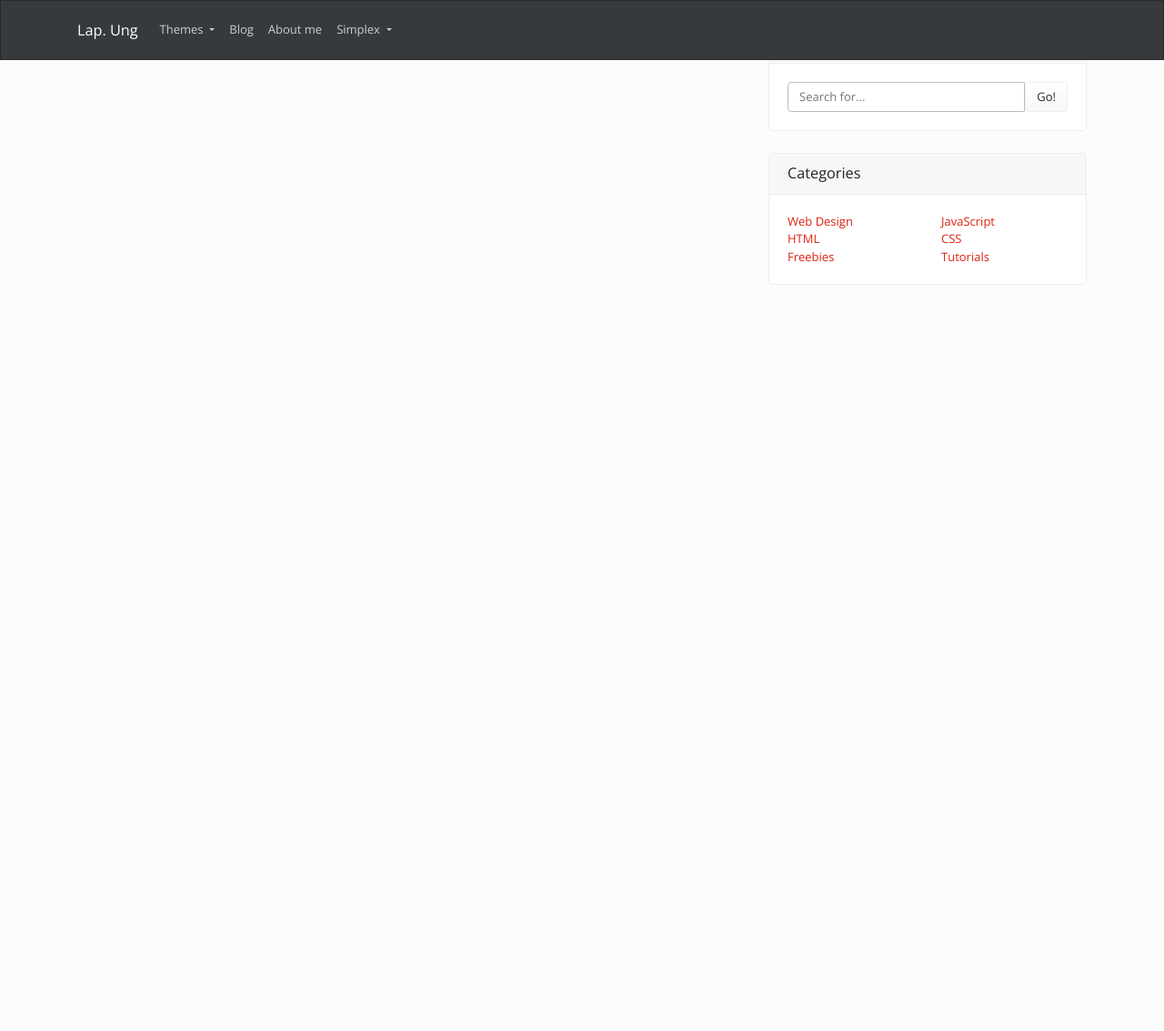
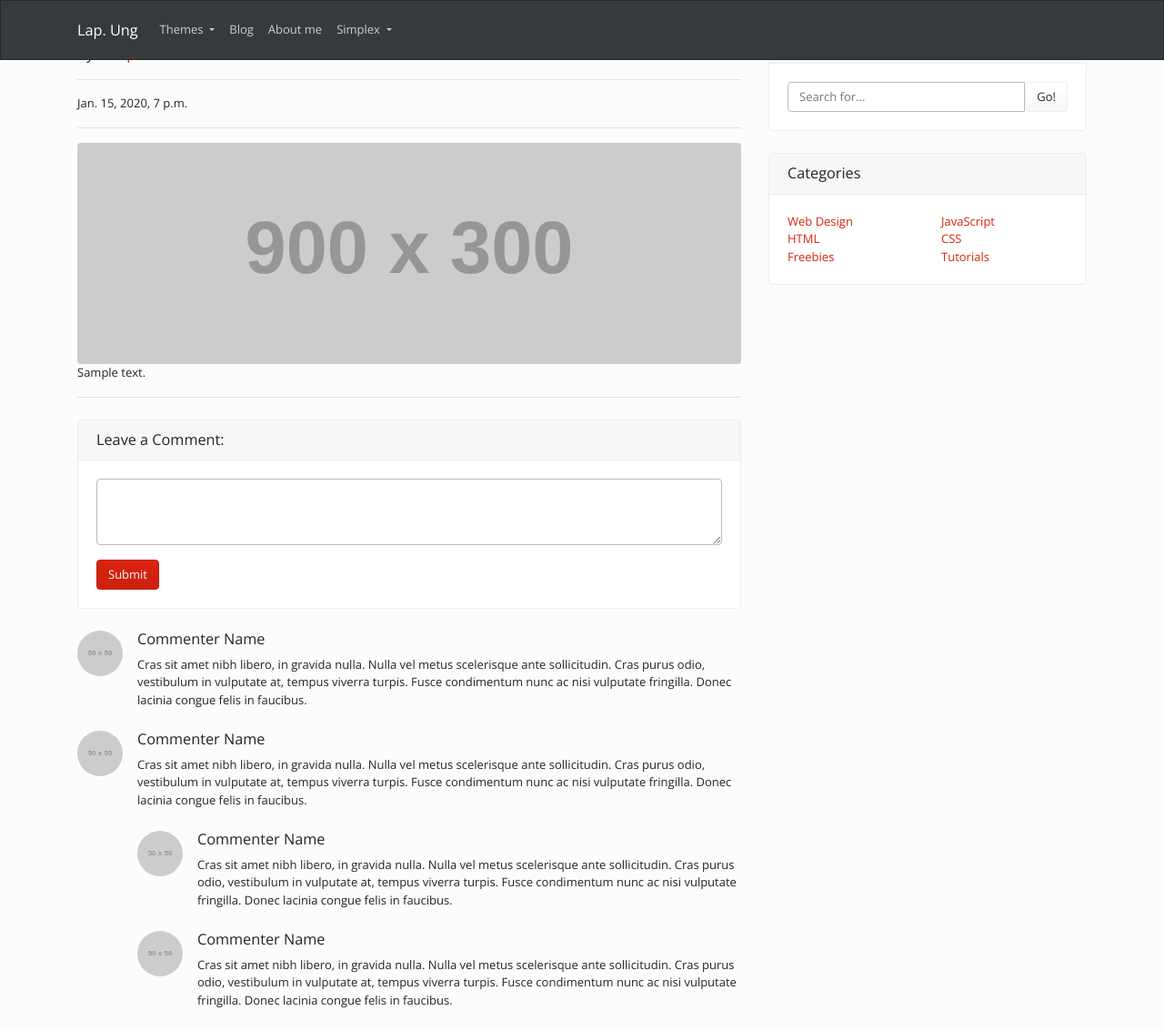
Before and after one commit to BaeSangUng/Django_web, a Django app: page /blog/1/ in a window 1280 px wide. Shown: the whole page at 91% size. Before the commit the page ends 313 px from the top, so only its background shows below. Run offline with Django 3.2, Linux system fonts and the light colour scheme; tables that the repository leaves empty hold one stand-in row (values such as "Sample post"); grey boxes labelled with a size stand in for pictures from a placeholder-image service; some libraries are stand-ins or nearby versions.

Commit message:
modify post detail page

```diff
--- a/blog/templates/blog/base.html
+++ b/blog/templates/blog/base.html
@@ -75,13 +75,13 @@
     <div class="row">
 
         <!-- Blog Entries Column -->
-        <div class="col-md-8">
+        <div class="col-md-8" id="main_div">
             {% block content %}
             {% endblock %}
         </div>
 
         <!-- Sidebar Widgets Column -->
-        <div class="col-md-4">
+        <div class="col-md-4" id="side_div">
 
             <!-- Search Widget -->
             <div class="card my-4">
--- a/blog/templates/blog/post_detail.html
+++ b/blog/templates/blog/post_detail.html
@@ -1,8 +1,77 @@
 {% extends 'blog/base.html' %}
 {% block title %}{{ object.title }} - Blog{% endblock %}
 {% block content %}
+<!-- Title -->
 <h1>{{ object.title }}</h1>
-<div>
-    {{ object.content }}
+
+<!-- Author -->
+<p class="lead">
+    by
+    <a href="#">{{ object.author.username }}</a>
+</p>
+
+<hr>
+
+<!-- Date/Time -->
+<p> {{ object.created }}</p>
+
+<hr>
+
+<!-- Preview Image -->
+{% if object.head_image %}
+    <img class="img-fluid rounded" src="http://placehold.it/900x300" alt="">
+{% endif %}
+
+
+<!-- Post Content -->
+{{ object.content }}
+
+<hr>
+<!-- Comments Form -->
+<div class="card my-4">
+    <h5 class="card-header">Leave a Comment:</h5>
+    <div class="card-body">
+        <form>
+            <div class="form-group">
+                <textarea class="form-control" rows="3"></textarea>
+            </div>
+            <button type="submit" class="btn btn-primary">Submit</button>
+        </form>
+    </div>
+</div>
+
+<!-- Single Comment -->
+<div class="media mb-4">
+    <img class="d-flex mr-3 rounded-circle" src="http://placehold.it/50x50" alt="">
+    <div class="media-body">
+        <h5 class="mt-0">Commenter Name</h5>
+        Cras sit amet nibh libero, in gravida nulla. Nulla vel metus scelerisque ante sollicitudin. Cras purus odio, vestibulum in vulputate at, tempus viverra turpis. Fusce condimentum nunc ac nisi vulputate fringilla. Donec lacinia congue felis in faucibus.
+    </div>
+</div>
+
+<!-- Comment with nested comments -->
+<div class="media mb-4">
+    <img class="d-flex mr-3 rounded-circle" src="http://placehold.it/50x50" alt="">
+    <div class="media-body">
+        <h5 class="mt-0">Commenter Name</h5>
+        Cras sit amet nibh libero, in gravida nulla. Nulla vel metus scelerisque ante sollicitudin. Cras purus odio, vestibulum in vulputate at, tempus viverra turpis. Fusce condimentum nunc ac nisi vulputate fringilla. Donec lacinia congue felis in faucibus.
+
+        <div class="media mt-4">
+            <img class="d-flex mr-3 rounded-circle" src="http://placehold.it/50x50" alt="">
+            <div class="media-body">
+                <h5 class="mt-0">Commenter Name</h5>
+                Cras sit amet nibh libero, in gravida nulla. Nulla vel metus scelerisque ante sollicitudin. Cras purus odio, vestibulum in vulputate at, tempus viverra turpis. Fusce condimentum nunc ac nisi vulputate fringilla. Donec lacinia congue felis in faucibus.
+            </div>
+        </div>
+
+        <div class="media mt-4">
+            <img class="d-flex mr-3 rounded-circle" src="http://placehold.it/50x50" alt="">
+            <div class="media-body">
+                <h5 class="mt-0">Commenter Name</h5>
+                Cras sit amet nibh libero, in gravida nulla. Nulla vel metus scelerisque ante sollicitudin. Cras purus odio, vestibulum in vulputate at, tempus viverra turpis. Fusce condimentum nunc ac nisi vulputate fringilla. Donec lacinia congue felis in faucibus.
+            </div>
+        </div>
+
+    </div>
 </div>
 {% endblock %}
--- a/blog/templates/blog/post_list.html
+++ b/blog/templates/blog/post_list.html
@@ -16,7 +16,7 @@
                     <div class="card-body">
                         <h2 class="card-title">{{ p.title }}</h2>
                         <p class="card-text">{{ p.content | truncatewords:50 }}</p>
-                        <a href="#" class="btn btn-primary">Read More &rarr;</a>
+                        <a href="{{ p.get_absolute_url }}" class="btn btn-primary" id="read-more-post-{{ p.pk }}">Read More &rarr;</a>
                     </div>
                     <div class="card-footer text-muted">
                         Posted on {{ p.created }} by
```
Also changed, not shown: blog/tests.py (+12 -0 lines).
